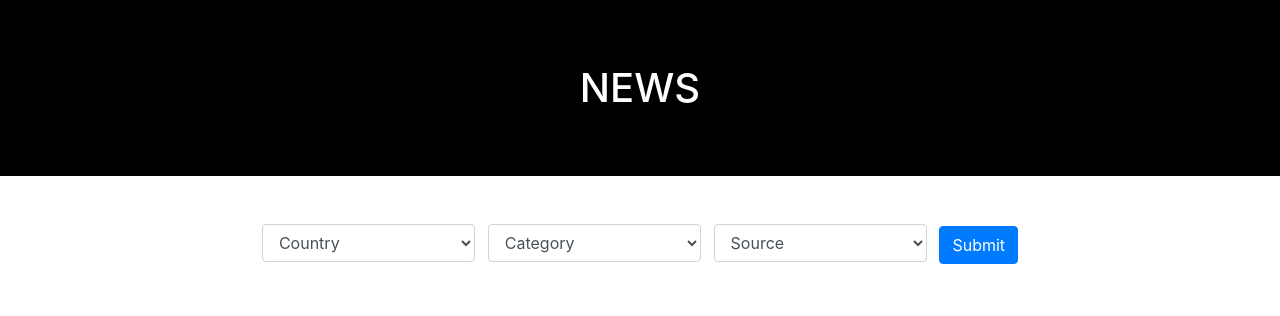
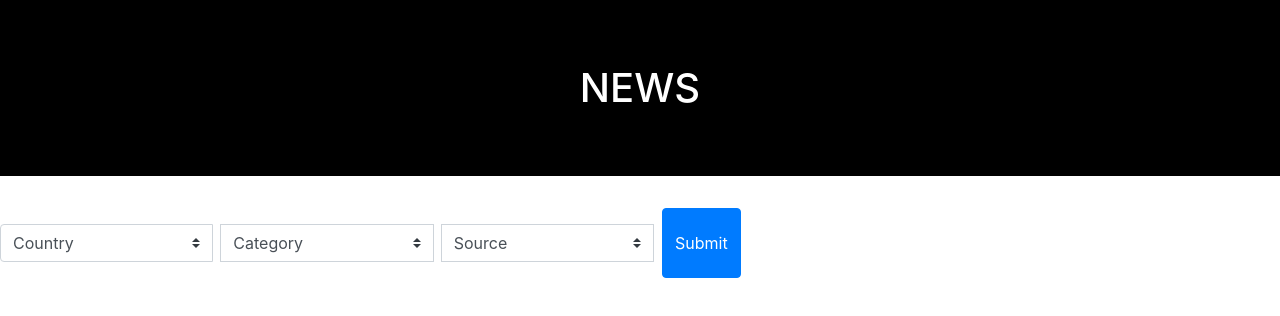
Before and after one commit to NataliaKotova/formative-3.1, a website: page index.html in a window 1280 px wide. Drawn offline with nearby package versions, Linux system fonts and the light colour scheme; no server answers.

Commit message:
take data from user

```diff
--- a/index.html
+++ b/index.html
@@ -8,8 +8,8 @@
   </head>
   <body>
     <h1 class="jumbotron bg-dark text-white text-center">NEWS</h1>
-    <div class="form-group text-center">
-    <select id="countryEp" class="form-control col-2 mr-2 mt-3 mb-3 d-inline" name="country">
+    <div class="input-group text-center">
+      <select id="inputCountry" class="custom-select col-2 mr-2 mt-3 mb-3 d-inline" name="country">
         <option value="country" class="">Country</option>
         <option value="nz">New Zealand</option>
         <option value="gb">United Kingdom</option>
@@ -17,7 +17,7 @@
         <option value="hk">Hong Kong</option>
         <option value="jp">Japan</option>
       </select>
-    <select id="category" class="form-control col-2 mr-2 mt-3 mb-3 d-inline" name="category">
+      <select id="inputCategory" class="custom-select col-2 mr-2 mt-3 mb-3 d-inline" name="category">
         <option value="category">Category</option>
         <option value="general">General</option>
         <option value="business">Business</option>
@@ -25,7 +25,7 @@
         <option value="entertainment">Entertainment</option>
         <option value="sports">Sports</option>
       </select>
-    <select id="sources" class="form-control col-2 mr-2 mt-3 mb-3 d-inline" name="sources">
+      <select id="inputSource" class="custom-select col-2 mr-2 mt-3 mb-3 d-inline" name="sources">
         <option value="sources" class="">Source</option>
         <option value="bbc-news">BBC News</option>
         <option value="cnbc">CNBC</option>
@@ -33,7 +33,7 @@
         <option value="cnn">CNN</option>
         <option value="breitbart-news">Breitbart News</option>
       </select>
-     <button type="submit" class="btn btn-primary">Submit</button>
+      <button type="button" id="submit" class="btn btn-primary">Submit</button>
    </div>
     <div id="result" class="row">
 
--- a/js/script.js
+++ b/js/script.js
@@ -18,6 +18,14 @@ $(document).ready(function(){
   //console.log(url);
 
   //reading user's choice
+  document.getElementById('submit').addEventListener('click', function(){
+      var country = document.getElementById('inputCountry').value;
+      console.log(country);
+      var category = document.getElementById('inputCategory').value;
+      console.log(category);
+      var source = document.getElementById('inputSource').value;
+      console.log(source);
+  });
 
   function displayAllNews(array){
     var i;
```
Lines whose indentation alone changed are shown as unchanged.
